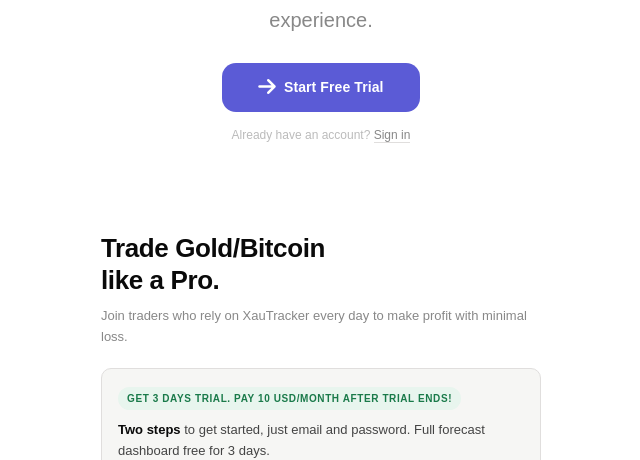
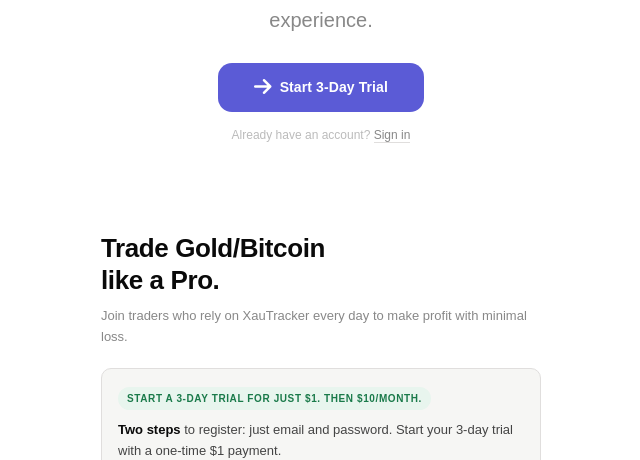
Before and after one commit to ifexxy/MyXAUTracker, a Next.js app: page / in a window 1280 px wide. Shown: the part 307-767 px from the top of the page, without its empty margins (319-959 px from the left). Built offline with nearby package versions, Linux system fonts and the light colour scheme; no server answers.

Commit message:
Update trial offer messaging in page.tsx

```diff
--- a/src/app/page.tsx
+++ b/src/app/page.tsx
@@ -64,13 +64,13 @@ useEffect(() => {
       setAuthInner(
         <>
           <div className="inline-flex items-center gap-[5px] text-[10px] font-bold px-[9px] py-[4px] rounded-full mb-[10px]" style={{ color: 'var(--green)', background: 'var(--green-bg)', letterSpacing: '0.06em', textTransform: 'uppercase' }}>
-            Get 3 days trial. Pay 10 USD/month after trial ends!
+            Start a 3-day trial for just $1. Then $10/month.
           </div>
           <p className="text-[13px] mb-[14px]" style={{ color: 'var(--ink-2)', lineHeight: 1.6 }}>
-            <strong style={{ color: 'var(--ink)' }}>Two steps</strong> to get started, just email and password. Full forecast dashboard free for 3 days.
+            <strong style={{ color: 'var(--ink)' }}>Two steps</strong> to register: just email and password. Start your 3-day trial with a one-time $1 payment.
           </p>
           <Link href="/signup" className="flex items-center justify-center gap-[8px] w-full py-[14px] text-[14px] font-bold rounded-[8px] no-underline mb-[8px]" style={{ background: 'var(--ink)', color: 'var(--bg)' }}>
-            <i className="fa-solid fa-rocket" style={{ fontSize: 12 }} /> Create Free Account
+            <i className="fa-solid fa-rocket" style={{ fontSize: 12 }} /> Create Account
           </Link>
           <Link href="/login" className="flex items-center justify-center w-full py-[13px] text-[14px] font-semibold rounded-[8px] no-underline" style={{ background: 'transparent', color: 'var(--ink-2)', border: '1px solid var(--border)' }}>
             Sign In
@@ -125,7 +125,7 @@ useEffect(() => {
   }}
 >
   <i className="fa-solid fa-arrow-right" style={{ fontSize: 20 }} />
-  {user ? 'Account Dashboard' : 'Start Free Trial'}
+  {user ? 'Account Dashboard' : 'Start 3-Day Trial'}
 </Link>
 
   {/* Secondary */}
```
